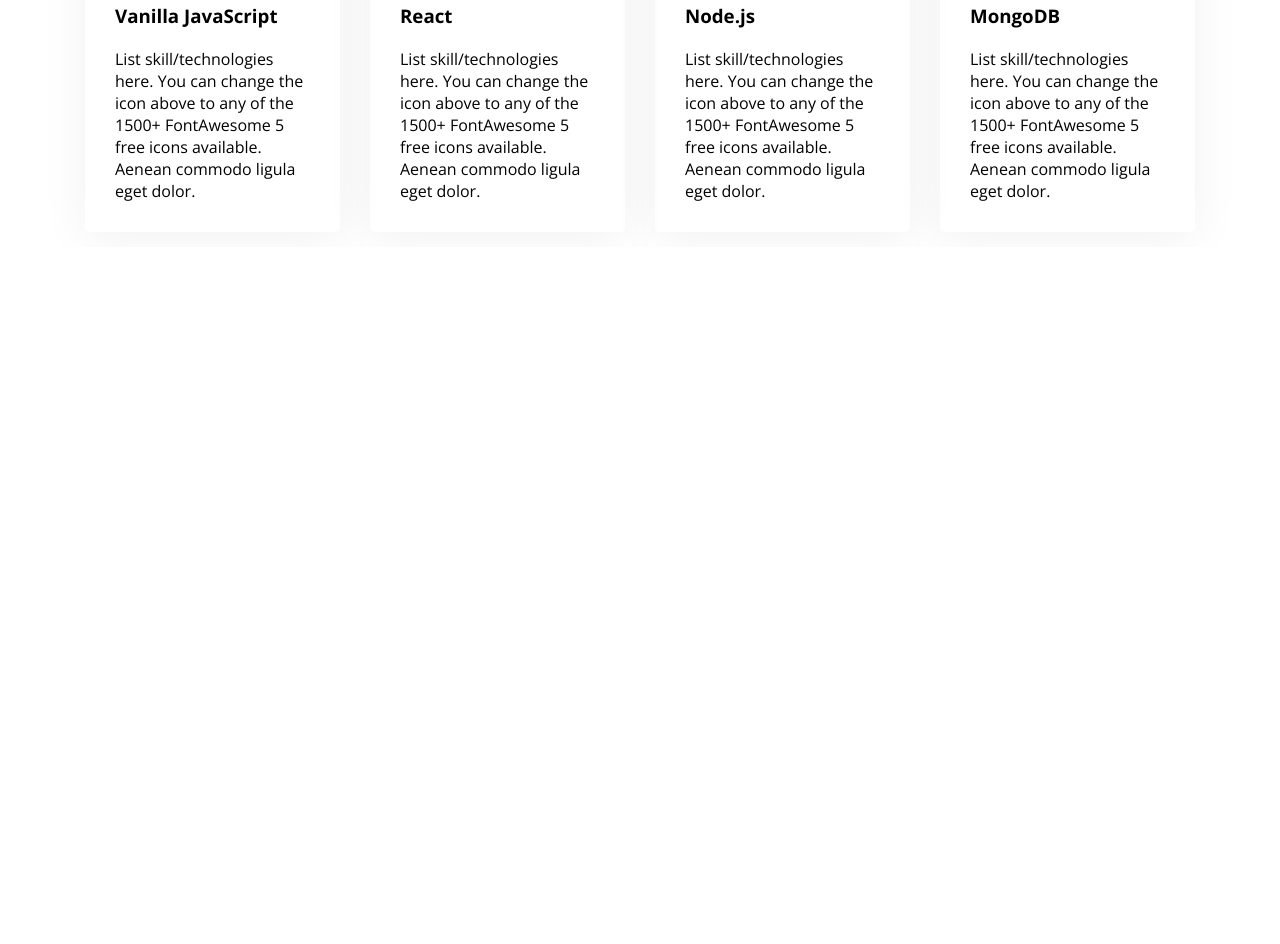
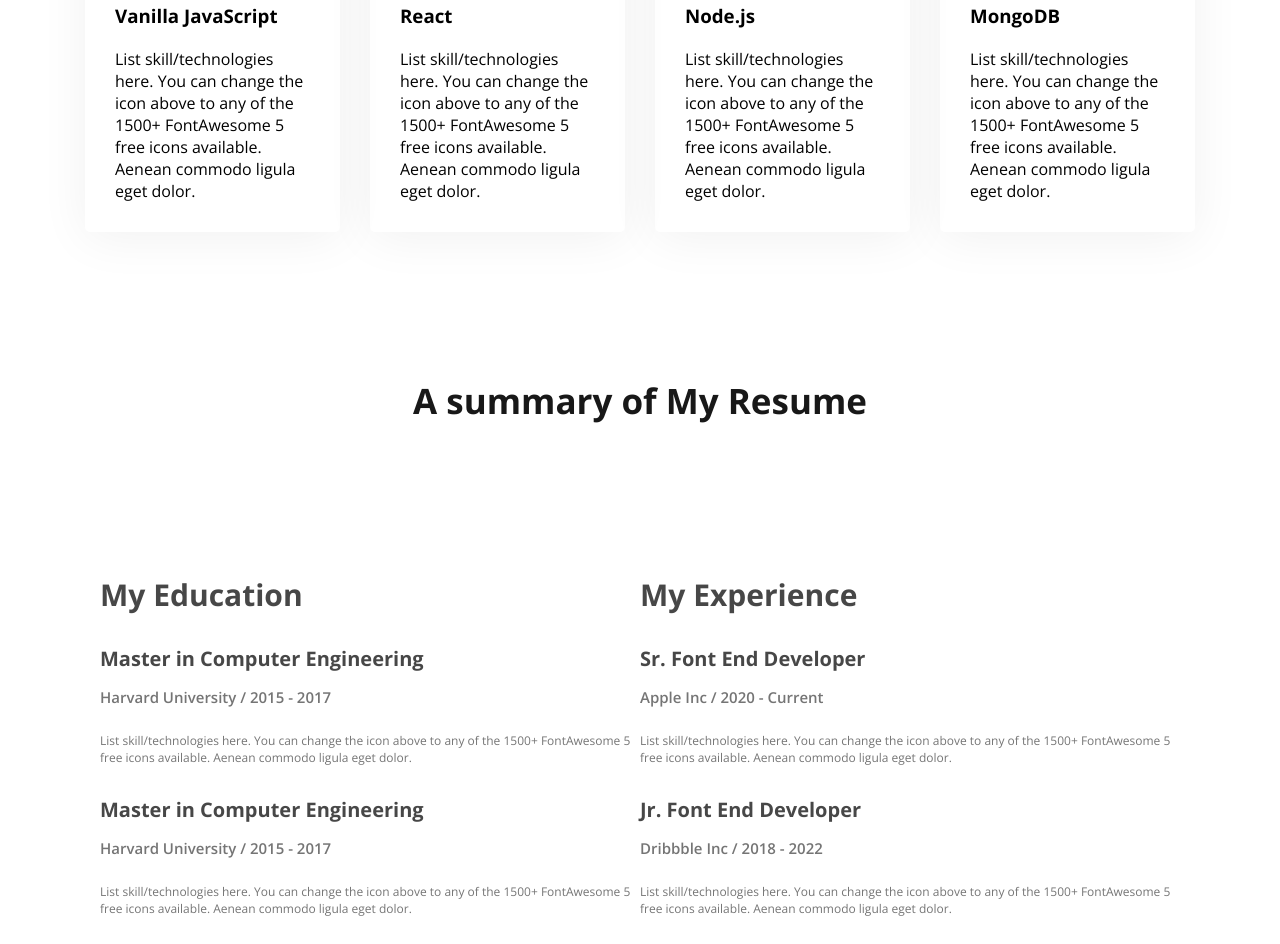
Before and after one commit to dev-ahmedfahim/dummy-dev-portfolio, a plain HTML site: page index.html in a window 1280 px wide. Shown: the part 1829-2773 px from the top of the page. Before the commit the page ends 2076 px from the top, so only its background shows below. Drawn offline with nearby package versions, Linux system fonts and the light colour scheme.

Commit message:
added resume summary section

```diff
--- a/index.html
+++ b/index.html
@@ -85,26 +85,116 @@
         </div>
         <div class="skill-container">
           <div class="skill">
-          <img src="images/icons/js.png" alt="">
+            <img src="images/icons/js.png" alt="" />
             <h3 class="skill-title">Vanilla JavaScript</h3>
-          <p class="skill-description">List skill/technologies here. You can change the icon above to any of the 1500+ FontAwesome 5 free icons available. Aenean commodo ligula eget dolor.</p>
+            <p class="skill-description">
+              List skill/technologies here. You can change the icon above to any
+              of the 1500+ FontAwesome 5 free icons available. Aenean commodo
+              ligula eget dolor.
+            </p>
           </div>
           <div class="skill">
-          <img src="images/icons/react.png" alt="">
+            <img src="images/icons/react.png" alt="" />
             <h3 class="skill-title">React</h3>
-          <p class="skill-description">List skill/technologies here. You can change the icon above to any of the 1500+ FontAwesome 5 free icons available. Aenean commodo ligula eget dolor.</p>
+            <p class="skill-description">
+              List skill/technologies here. You can change the icon above to any
+              of the 1500+ FontAwesome 5 free icons available. Aenean commodo
+              ligula eget dolor.
+            </p>
           </div>
           <div class="skill">
-          <img src="images/icons/nodejs.png" alt="">
+            <img src="images/icons/nodejs.png" alt="" />
             <h3 class="skill-title">Node.js</h3>
-          <p class="skill-description">List skill/technologies here. You can change the icon above to any of the 1500+ FontAwesome 5 free icons available. Aenean commodo ligula eget dolor.</p>
+            <p class="skill-description">
+              List skill/technologies here. You can change the icon above to any
+              of the 1500+ FontAwesome 5 free icons available. Aenean commodo
+              ligula eget dolor.
+            </p>
           </div>
           <div class="skill">
-          <img src="images/icons/mongo.png" alt="">
+            <img src="images/icons/mongo.png" alt="" />
             <h3 class="skill-title">MongoDB</h3>
-          <p class="skill-description">List skill/technologies here. You can change the icon above to any of the 1500+ FontAwesome 5 free icons available. Aenean commodo ligula eget dolor.</p>
+            <p class="skill-description">
+              List skill/technologies here. You can change the icon above to any
+              of the 1500+ FontAwesome 5 free icons available. Aenean commodo
+              ligula eget dolor.
+            </p>
           </div>
         </div>
+      </section>
+      <!-- what i do section ended -->
+      <section class="resume">
+        <h3 class="section-title">A summary of My Resume</h3>
+        <div class="resume-container">
+          <div class="resume-column">
+            <h3 class="resume-column-title">My Education</h3>
+            <div class="experience">
+              <h4 class="experience-title">Master in Computer Engineering</h4>
+              <h5 class="experience-sub-title">
+                Harvard University / 2015 - 2017
+              </h5>
+              <p class="experience-description">
+                List skill/technologies here. You can change the icon above to
+                any of the 1500+ FontAwesome 5 free icons available. Aenean
+                commodo ligula eget dolor.
+              </p>
+            </div>
+            <div class="experience">
+              <h4 class="experience-title">Master in Computer Engineering</h4>
+              <h5 class="experience-sub-title">
+                Harvard University / 2015 - 2017
+              </h5>
+              <p class="experience-description">
+                List skill/technologies here. You can change the icon above to
+                any of the 1500+ FontAwesome 5 free icons available. Aenean
+                commodo ligula eget dolor.
+              </p>
+            </div>
+            <div class="experience">
+              <h4 class="experience-title">Master in Computer Engineering</h4>
+              <h5 class="experience-sub-title">
+                Harvard University / 2015 - 2017
+              </h5>
+              <p class="experience-description">
+                List skill/technologies here. You can change the icon above to
+                any of the 1500+ FontAwesome 5 free icons available. Aenean
+                commodo ligula eget dolor.
+              </p>
+            </div>
+          </div>
+          <div class="resume-column">
+            <h3 class="resume-column-title">My Experience</h3>
+            <div class="experience">
+              <h4 class="experience-title">Sr. Font End Developer</h4>
+              <h5 class="experience-sub-title">Apple Inc / 2020 - Current</h5>
+              <p class="experience-description">
+                List skill/technologies here. You can change the icon above to
+                any of the 1500+ FontAwesome 5 free icons available. Aenean
+                commodo ligula eget dolor.
+              </p>
+            </div>
+            <div class="experience">
+              <h4 class="experience-title">Jr. Font End Developer</h4>
+              <h5 class="experience-sub-title">Dribbble Inc / 2018 - 2022</h5>
+              <p class="experience-description">
+                List skill/technologies here. You can change the icon above to
+                any of the 1500+ FontAwesome 5 free icons available. Aenean
+                commodo ligula eget dolor.
+              </p>
+            </div>
+            <div class="experience">
+              <h4 class="experience-title">HTML Developer</h4>
+              <h5 class="experience-sub-title">Adobe Inc / 2017 - 2018</h5>
+              <p class="experience-description">
+                List skill/technologies here. You can change the icon above to
+                any of the 1500+ FontAwesome 5 free icons available. Aenean
+                commodo ligula eget dolor.
+              </p>
+            </div>
+          </div>
+        </div>
+
+        <button class="btn-primary">Download CV</button>
       </section>
     </main>
     <footer></footer>
--- a/styles/portfolio.css
+++ b/styles/portfolio.css
@@ -102,9 +102,9 @@
   max-width: 1140px;
   margin: 0 auto;
 }
-main section{
+main section {
   margin-top: 130px;
-
+  margin-bottom: 130px;
 }
 /* About styles */
 .about {
@@ -132,25 +132,56 @@
 .section-description {
   margin: 30px 0;
 }
-.skills-section-texts{
+.skills-section-texts {
   text-align: center;
 }
 /* skill section styles */
-.skill-container{
+.skill-container {
   display: flex;
 }
-.skill{
+.skill {
   padding: 30px;
   box-shadow: 0 6px 50px 0px rgba(0, 0, 0, 0.06);
   margin: 15px;
   border-radius: 5px;
-
-
 }
-.skill-title{
+.skill-title {
   margin-top: 20px;
 }
-.skill-description{
+.skill-description {
   margin-top: 20px;
+}
 
+/* Resume collum styles */
+.resume > h3 {
+  text-align: center;
+  margin-bottom: 120px;
 }
+
+.resume-column-title {
+  font-size: 30px;
+  font-weight: bold;
+  color: #474747;
+}
+.experience-title {
+  font-size: 20px;
+  font-weight: bold;
+  color: #474747;
+  margin-top: 30px;
+}
+.experience-sub-title {
+  font-size: 15px;
+  font-weight: 600;
+  color: #757575;
+  margin-top: 15px;
+}
+.experience-description {
+  font-size: 12px;
+  font-weight: 400;
+  color: #757575;
+  margin-top: 25px;
+}
+.resume-container {
+  display: flex;
+  padding: 30px;
+}
```
Lines whose indentation alone changed are shown as unchanged.
